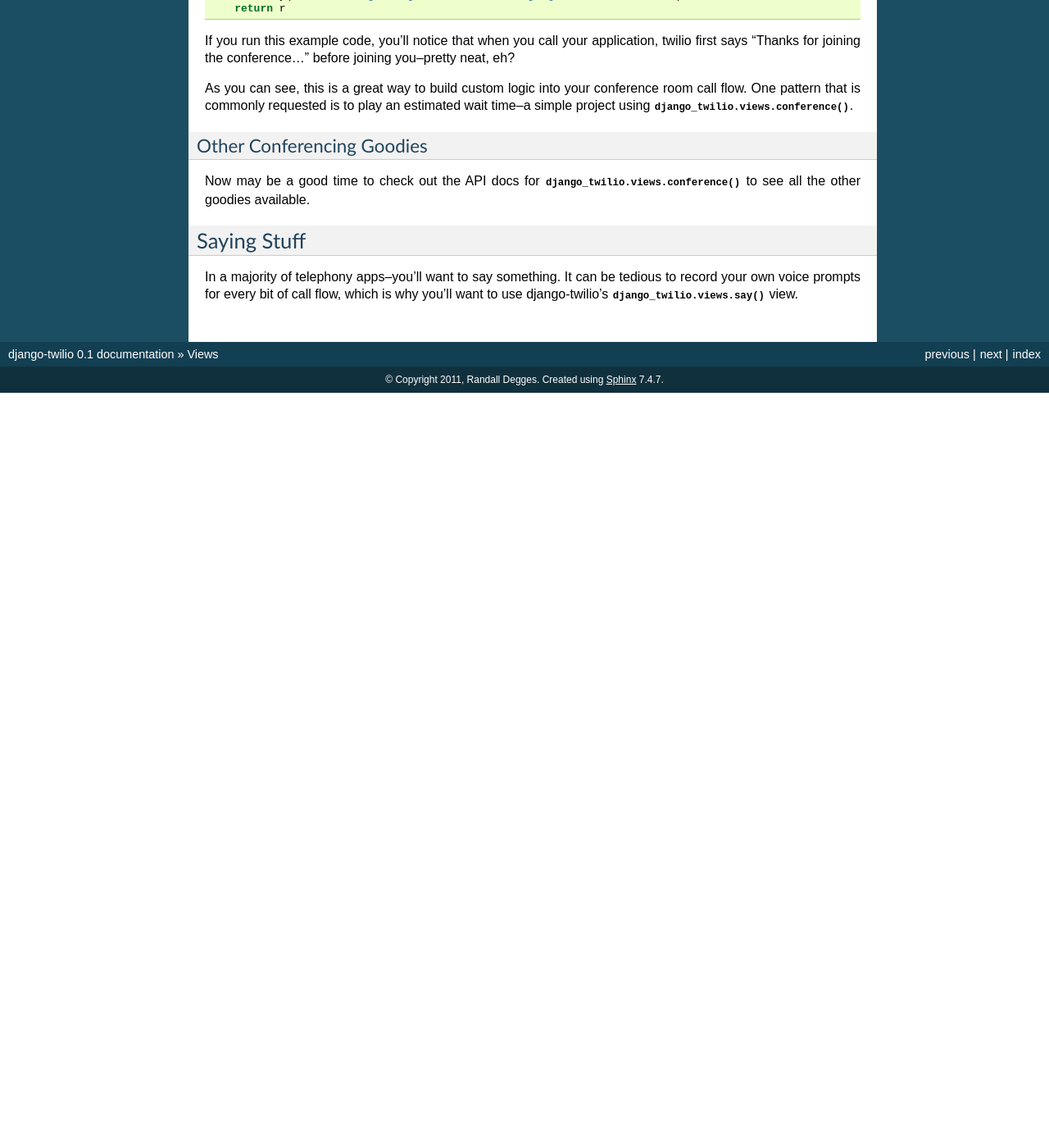
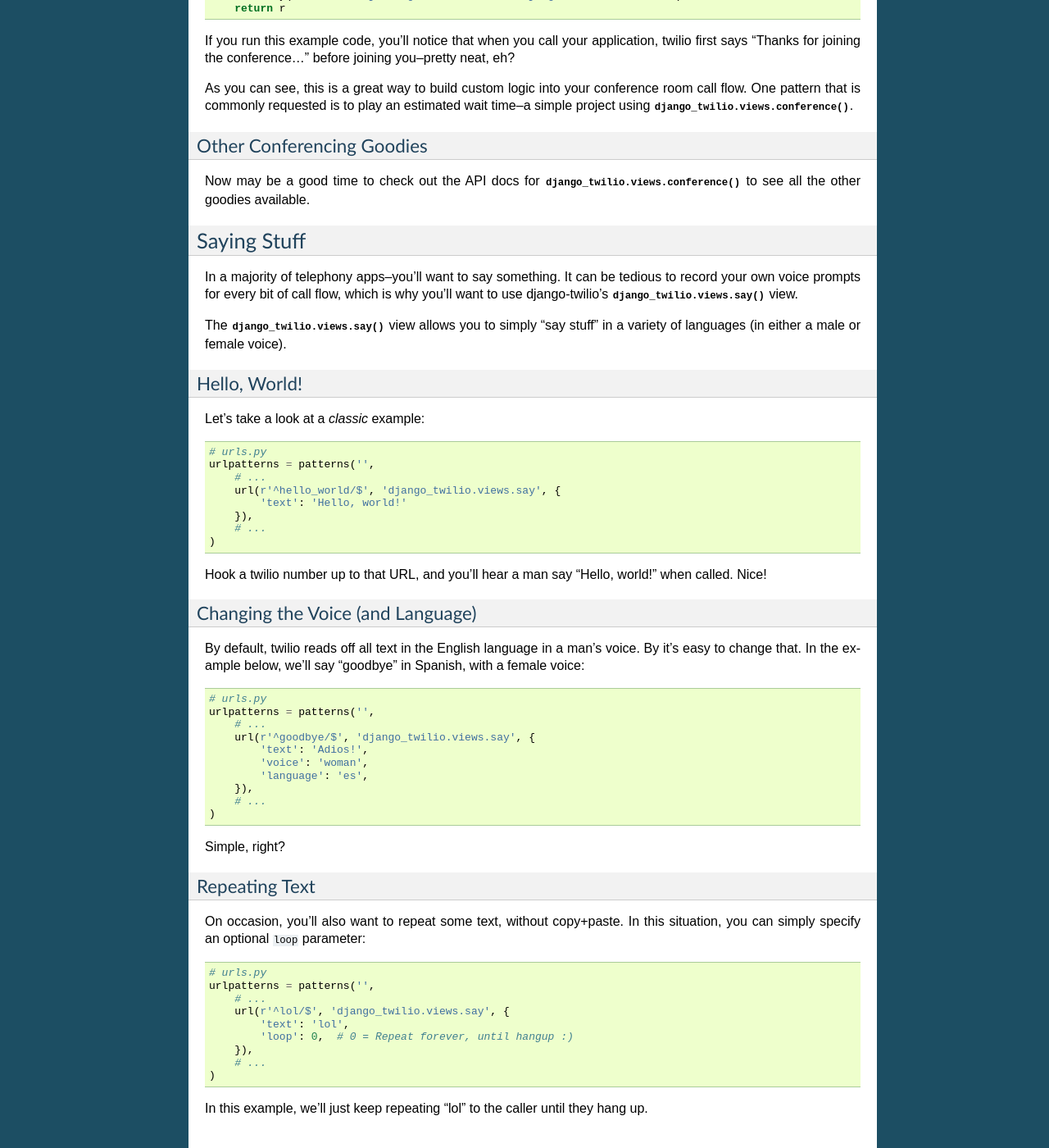
Before and after one commit to rdegges/django-twilio, a Sphinx documentation site: the page built from docs/views.rst, in a window 1280 px wide and 1400 px high, scrolled down 1711 px. Shown: the whole window at 82% size. Built offline with Sphinx 7.4.7, drawn with Linux system fonts in a browser that asks for light colours; before the commit the page ends 2190 px from its top, so only the background shows below that; some of the changed text lies outside the part shown.

Commit message:
Adding docs for new 'say' view.

```diff
--- a/docs/views.rst
+++ b/docs/views.rst
@@ -5,7 +5,6 @@
 In order to help speed up development of your telephony application,
 django-twilio ships with a few useful views that you can plug straight into
 your project's urlconf, and immediately use!
-
 
 Teleconferencing
 ****************
@@ -119,10 +118,68 @@
 Now may be a good time to check out the API docs for
 :func:`django_twilio.views.conference` to see all the other goodies available.
 
-
 Saying Stuff
 ************
 
 In a majority of telephony apps--you'll want to say something. It can be tedious
 to record your own voice prompts for every bit of call flow, which is why you'll
 want to use django-twilio's :func:`django_twilio.views.say` view.
+
+The :func:`django_twilio.views.say` view allows you to simply "say stuff" in a
+variety of languages (in either a male or female voice).
+
+Hello, World!
+=============
+
+Let's take a look at a *classic* example::
+
+    # urls.py
+    urlpatterns = patterns('',
+        # ...
+        url(r'^hello_world/$', 'django_twilio.views.say', {
+            'text': 'Hello, world!'
+        }),
+        # ...
+    )
+
+Hook a twilio number up to that URL, and you'll hear a man say "Hello, world!"
+when called. Nice!
+
+Changing the Voice (and Language)
+=================================
+
+By default, twilio reads off all text in the English language in a man's voice.
+By it's easy to change that. In the example below, we'll say "goodbye" in
+Spanish, with a female voice::
+
+    # urls.py
+    urlpatterns = patterns('',
+        # ...
+        url(r'^goodbye/$', 'django_twilio.views.say', {
+            'text': 'Adios!',
+            'voice': 'woman',
+            'language': 'es',
+        }),
+        # ...
+    )
+
+Simple, right?
+
+Repeating Text
+==============
+
+On occasion, you'll also want to repeat some text, without copy+paste. In this
+situation, you can simply specify an optional ``loop`` parameter::
+
+    # urls.py
+    urlpatterns = patterns('',
+        # ...
+        url(r'^lol/$', 'django_twilio.views.say', {
+            'text': 'lol',
+            'loop': 0,  # 0 = Repeat forever, until hangup :)
+        }),
+        # ...
+    )
+
+In this example, we'll just keep repeating "lol" to the caller until they hang
+up.
```
